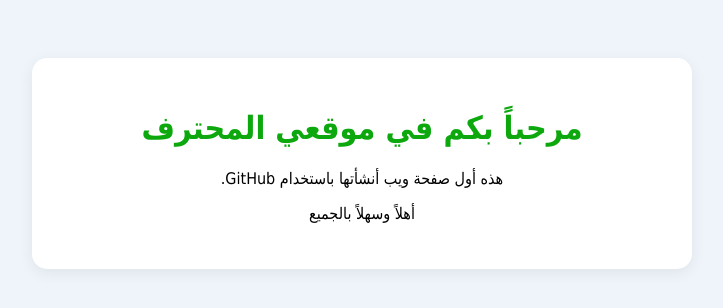
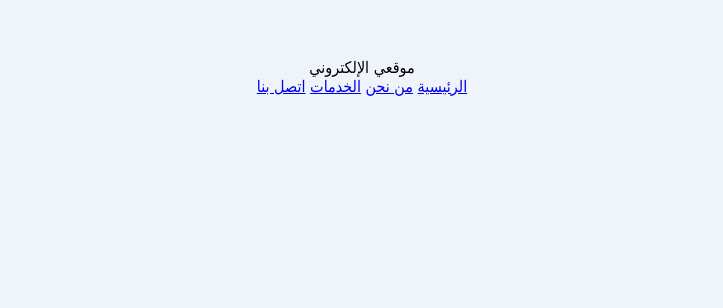
Before and after one commit to m3zinalmamari/life, a plain HTML site: page index.html in a window 1280 px wide. Shown: the whole page, without its empty margins (278-1001 px from the left). Drawn offline with Linux system fonts and the light colour scheme.

Commit message:
Update index.html

```diff
--- a/index.html
+++ b/index.html
@@ -24,10 +24,14 @@
     </style>
 </head>
 <body>
-    <div class="card">
-        <h1>   مرحباً بكم في موقعي المحترف</h1>
-        <p>هذه أول صفحة ويب أنشأتها باستخدام GitHub.</p>
-        <p>أهلاً وسهلاً بالجميع</p>
+
+<nav class="navbar">
+    <div class="logo">موقعي الإلكتروني</div>
+
+    <div class="nav-links">
+        <a href="#home">الرئيسية</a>
+        <a href="#about">من نحن</a>
+        <a href="#services">الخدمات</a>
+        <a href="#contact">اتصل بنا</a>
     </div>
-</body>
-</html>
+</nav>
```
